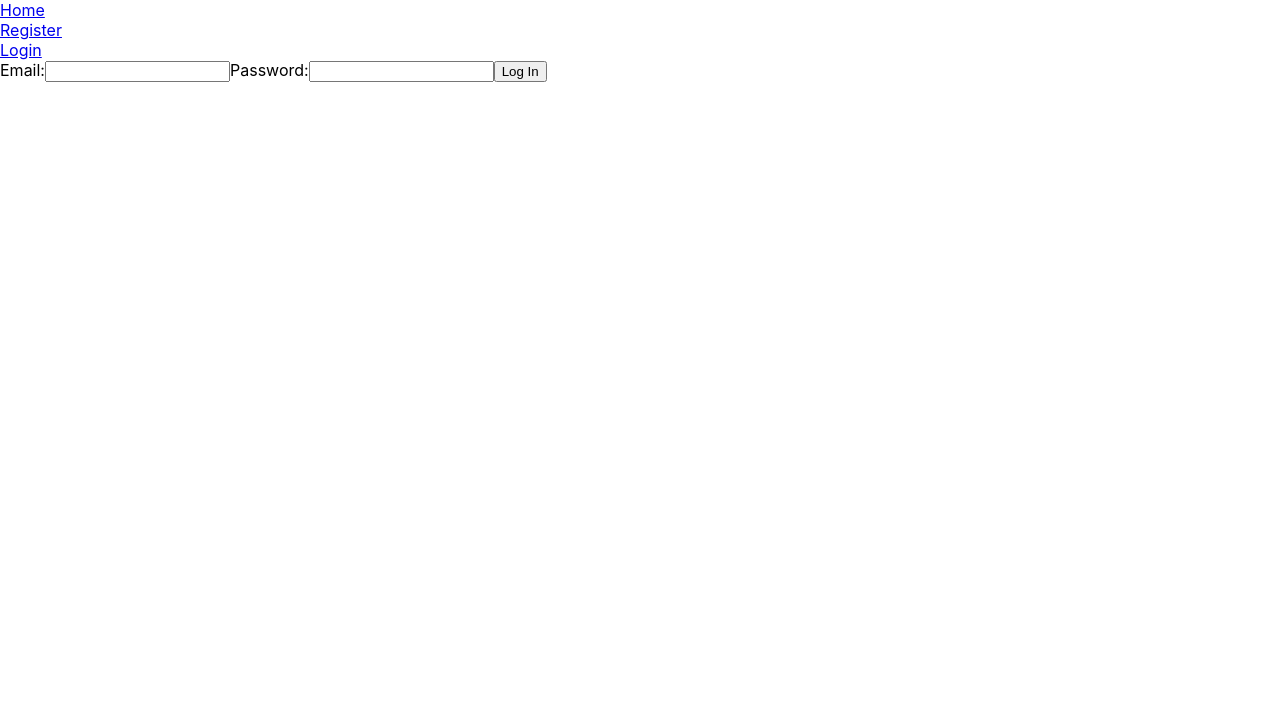
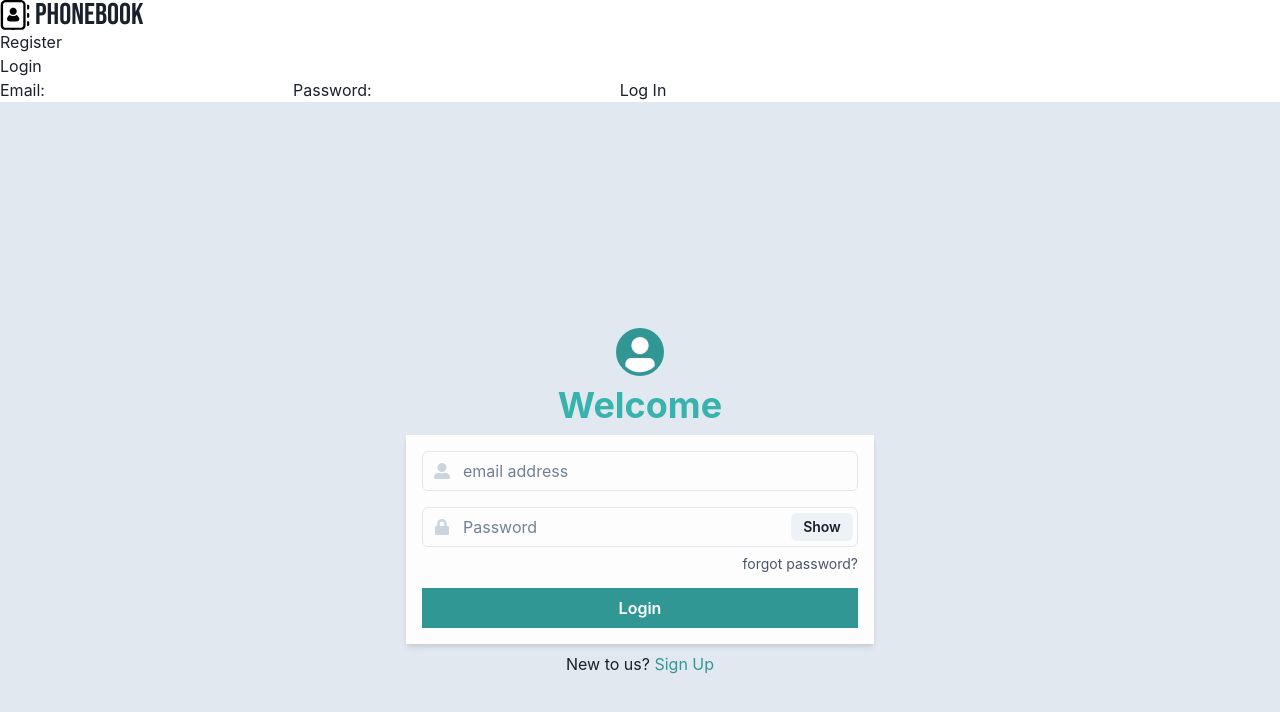
Before and after one commit to olga-zak/goit-react-hw-08-phonebook, a React (Create React App) app: page /login in a window 1280 px wide. Shown: the top 712 px of the page. Built offline with nearby package versions, Linux system fonts and the light colour scheme.

Commit message:
Chakra LogIn Form

```diff
--- a/package.json
+++ b/package.json
@@ -4,13 +4,18 @@
   "private": true,
   "homepage": "https://olga-zak.github.io/goit-react-hw-08-phonebook/",
   "dependencies": {
+    "@chakra-ui/react": "^2.4.9",
+    "@emotion/react": "^11.10.5",
+    "@emotion/styled": "^11.10.5",
     "@reduxjs/toolkit": "^1.9.1",
     "@testing-library/jest-dom": "^5.16.3",
     "@testing-library/react": "^12.1.4",
     "@testing-library/user-event": "^13.5.0",
     "axios": "^1.2.2",
+    "framer-motion": "^8.5.4",
     "react": "^18.1.0",
     "react-dom": "^18.1.0",
+    "react-icons": "^4.7.1",
     "react-loader-spinner": "^5.3.4",
     "react-redux": "^8.0.5",
     "react-router-dom": "^6.6.2",
--- a/public/index.html
+++ b/public/index.html
@@ -25,7 +25,12 @@
       Learn how to configure a non-root public URL by running `npm run build`.
     -->
     <title>React App</title>
-
+    <link rel="preconnect" href="https://fonts.googleapis.com" />
+    <link rel="preconnect" href="https://fonts.gstatic.com" crossorigin />
+    <link
+      href="https://fonts.googleapis.com/css2?family=Bebas+Neue&display=swap"
+      rel="stylesheet"
+    />
     <!-- Start Single Page Apps for GitHub Pages -->
     <script type="text/javascript">
       // Single Page Apps for GitHub Pages
--- /dev/null
+++ b/src/components/FormLogIn/FormLogIn.jsx
@@ -0,0 +1,143 @@
+import { useState } from 'react';
+import { useDispatch } from 'react-redux';
+import { logIn } from 'redux/auth/auth-operations';
+import {
+  Flex,
+  Heading,
+  Input,
+  Button,
+  InputGroup,
+  Stack,
+  InputLeftElement,
+  chakra,
+  Box,
+  Link,
+  Avatar,
+  FormControl,
+  FormHelperText,
+  InputRightElement,
+} from '@chakra-ui/react';
+import { FaUserAlt, FaLock } from 'react-icons/fa';
+
+const CFaUserAlt = chakra(FaUserAlt);
+const CFaLock = chakra(FaLock);
+
+export const FormLogIn = () => {
+  const [showPassword, setShowPassword] = useState(false);
+  const [email, setEmail] = useState('');
+  const [password, setPassword] = useState('');
+  const dispatch = useDispatch();
+
+  const handleShowClick = () => setShowPassword(!showPassword);
+
+  const handleChange = ({ target: { name, value } }) => {
+    switch (name) {
+      case 'email':
+        setEmail(value);
+        break;
+      case 'password':
+        setPassword(value);
+        break;
+      default:
+        break;
+    }
+  };
+
+  const handleSubmit = event => {
+    event.preventDefault();
+    dispatch(
+      logIn({
+        email,
+        password,
+      })
+    );
+    setEmail('');
+    setPassword('');
+  };
+
+  return (
+    <Flex
+      flexDirection="column"
+      width="100wh"
+      height="100vh"
+      backgroundColor="gray.200"
+      justifyContent="center"
+      alignItems="center"
+    >
+      <Stack
+        flexDir="column"
+        mb="2"
+        justifyContent="center"
+        alignItems="center"
+      >
+        <Avatar bg="teal.500" />
+        <Heading color="teal.400">Welcome</Heading>
+        <Box minW={{ base: '90%', md: '468px' }}>
+          <form onSubmit={handleSubmit}>
+            <Stack
+              spacing={4}
+              p="1rem"
+              backgroundColor="whiteAlpha.900"
+              boxShadow="md"
+            >
+              <FormControl>
+                <InputGroup>
+                  <InputLeftElement
+                    pointerEvents="none"
+                    children={<CFaUserAlt color="gray.300" />}
+                  />
+                  <Input
+                    type="email"
+                    placeholder="email address"
+                    name="email"
+                    value={email}
+                    onChange={handleChange}
+                  />
+                </InputGroup>
+              </FormControl>
+              <FormControl>
+                <InputGroup>
+                  <InputLeftElement
+                    pointerEvents="none"
+                    color="gray.300"
+                    children={<CFaLock color="gray.300" />}
+                  />
+                  <Input
+                    type={showPassword ? 'text' : 'password'}
+                    placeholder="Password"
+                    name="password"
+                    value={password}
+                    onChange={handleChange}
+                  />
+                  <InputRightElement width="4.5rem">
+                    <Button h="1.75rem" size="sm" onClick={handleShowClick}>
+                      {showPassword ? 'Hide' : 'Show'}
+                    </Button>
+                  </InputRightElement>
+                </InputGroup>
+                <FormHelperText textAlign="right">
+                  <Link>forgot password?</Link>
+                </FormHelperText>
+              </FormControl>
+              <Button
+                borderRadius={0}
+                type="submit"
+                variant="solid"
+                colorScheme="teal"
+                width="full"
+              >
+                Login
+              </Button>
+            </Stack>
+          </form>
+        </Box>
+      </Stack>
+      <Box>
+        New to us?{' '}
+        <Link color="teal.500" href="#">
+          Sign Up
+        </Link>
+      </Box>
+    </Flex>
+  );
+};
--- a/src/components/Navigation/Navigation.jsx
+++ b/src/components/Navigation/Navigation.jsx
@@ -1,6 +1,8 @@
 import { NavLink } from 'react-router-dom';
 import { useSelector } from 'react-redux';
 import { selectToken } from 'redux/auth/auth-selectors';
+
+import { LogoLink, LogoText } from './Navigation.styled';
 
 export const Navigation = () => {
   const token = useSelector(selectToken);
@@ -9,7 +11,19 @@ export const Navigation = () => {
     <nav>
       <ul>
         <li>
-          <NavLink to="/">Home</NavLink>
+          <LogoLink to="/">
+            <svg
+              xmlns="http://www.w3.org/2000/svg"
+              width="30"
+              height="30"
+              version="1.0"
+              viewBox="0 0 512 512"
+            >
+              <path d="M80.5.7C49.4 5.1 23.3 28.6 14.3 60.1c-1.7 6.1-1.8 15.4-1.8 195.9s.1 189.8 1.8 195.9c8.1 28.6 29.2 49.7 57.8 57.8 6.1 1.7 14 1.8 152.9 1.8s146.8-.1 152.9-1.8c28.6-8.1 49.7-29.2 57.8-57.8 1.7-6.1 1.8-15.4 1.8-195.9s-.1-189.8-1.8-195.9c-8-28.3-28.6-49.1-57.2-57.7C372.8.7 364.3.6 228 .4 148.5.3 82.2.5 80.5.7zm293.7 43c8.8 4.1 16 11.3 20.1 20.1l3.2 6.7v371l-3.2 6.7c-4.1 8.8-11.3 16-20.1 20.1l-6.7 3.2h-285l-6.7-3.2c-8.8-4.1-16-11.3-20.1-20.1l-3.2-6.7v-371l3.2-6.7c5.2-11.1 16-20.1 27-22.7 2.2-.5 64.7-.8 144.3-.8l140.5.2 6.7 3.2z" />
+              <path d="M213.3 131.5c-30.9 5.6-52.5 35.5-48.4 66.9 4.1 31 29 53 60.1 53s56-22 60.1-53c4.1-31.6-17.6-61.4-48.8-66.9-9.4-1.7-13.6-1.7-23 0zM158.6 261.1c-22.3 16.8-38.6 43-38.6 61.9 0 27.7 16.3 41.1 54.9 45 13.4 1.3 86.8 1.3 100.2 0 38.6-3.9 54.9-17.3 54.9-45 0-14.7-10.9-35.9-26.5-51.5-5.5-5.5-18.2-15.5-19.6-15.5-.4 0-3.6 2.1-7.1 4.8-7.9 5.9-19.2 11.4-29.4 14.4-11.4 3.3-33.4 3.3-44.7 0-10.6-3-21.4-8.3-29.3-14.3-3.6-2.7-6.9-4.9-7.3-4.9-.4 0-3.8 2.3-7.5 5.1zM462 122v40.2l11.4-.4c10.9-.3 11.7-.5 15.7-3.3 2.4-1.7 5.7-5.3 7.4-7.9l3-4.9.3-21.1c.4-23.8-.2-27.4-5.5-33.6-5.6-6.5-10.1-8.3-22-8.8l-10.3-.4V122zM462 262.1v40.1l10.8-.4c10-.3 11.2-.5 15.8-3.3 3-1.9 6-4.9 7.9-7.9l3-4.9.3-21.1c.4-25.5-.1-28-7.2-35.2-6-5.9-10.4-7.4-22.5-7.4H462v40.1zM462 402v40.2l10.8-.4c10-.3 11.2-.5 15.8-3.3 3-1.9 6-4.9 7.9-7.9l3-4.9v-23.6c0-25.9-.1-26.6-6.4-32.8-5.2-5.3-9.6-6.7-20.8-7.1l-10.3-.4V402z" />
+            </svg>{' '}
+            <LogoText>PhoneBook</LogoText>
+          </LogoLink>
         </li>
         {token && (
           <li>
--- /dev/null
+++ b/src/components/Navigation/Navigation.styled.js
@@ -0,0 +1,14 @@
+import styled from 'styled-components';
+import { NavLink } from 'react-router-dom';
+
+export const LogoLink = styled(NavLink)`
+  display: flex;
+  align-items: center;
+  height: 30px;
+`;
+
+export const LogoText = styled.p`
+  font-family: 'Bebas Neue', cursive;
+  margin-left: 5px;
+  font-size: 30px;
+`;
--- a/src/index.js
+++ b/src/index.js
@@ -8,12 +8,16 @@ import { App } from 'components/App';
 import { store, persistor } from 'redux/store';
 import './index.css';
 
+import { ChakraProvider } from '@chakra-ui/react';
+
 ReactDOM.createRoot(document.getElementById('root')).render(
   <React.StrictMode>
     <Provider store={store}>
       <PersistGate persistor={persistor}>
         <BrowserRouter>
-          <App />
+          <ChakraProvider>
+            <App />
+          </ChakraProvider>
         </BrowserRouter>
       </PersistGate>
     </Provider>
--- a/src/pages/LoginPage/LoginPage.jsx
+++ b/src/pages/LoginPage/LoginPage.jsx
@@ -1,5 +1,11 @@
 import { LogInForm } from 'components/LogInForm/LogInForm';
+import { FormLogIn } from 'components/FormLogIn/FormLogIn';
 
 export const LoginPage = () => {
-  return <LogInForm />;
+  return (
+    <>
+      <LogInForm />
+      <FormLogIn />
+    </>
+  );
 };
```
Also changed, not shown: src/images/contact-book-icon.svg (added), 1 other file (tests, documents, lock files or other folders).
